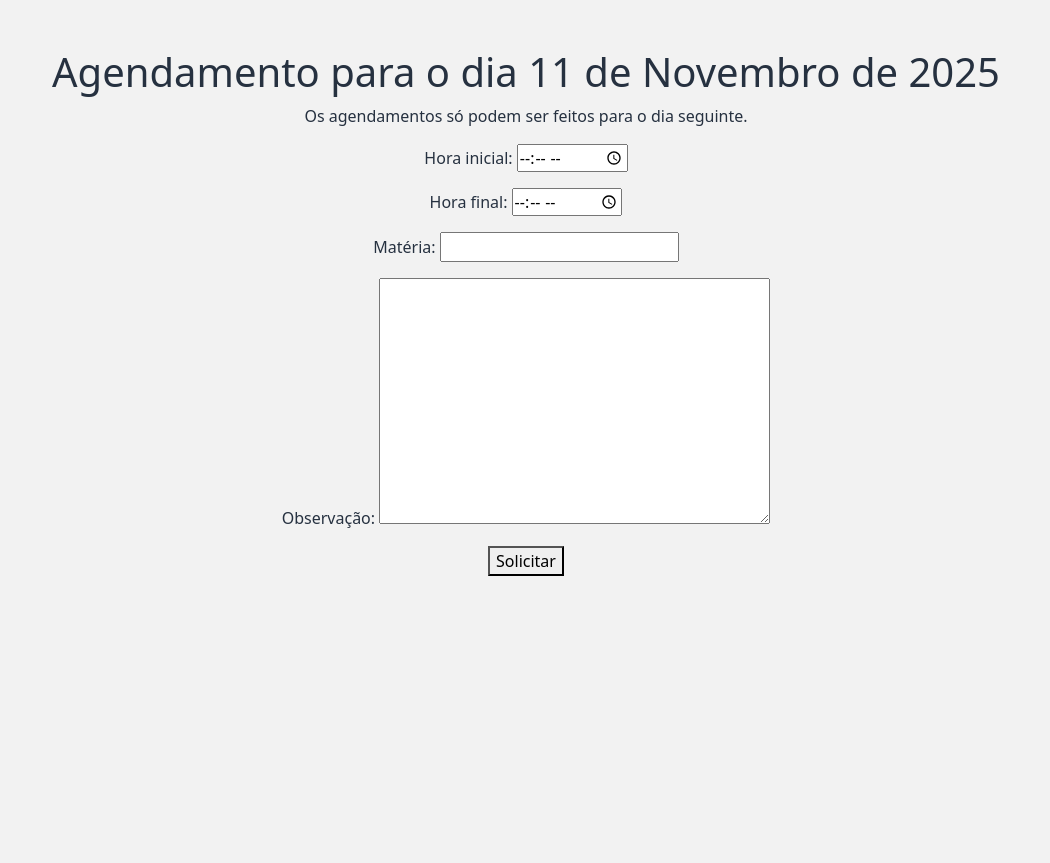
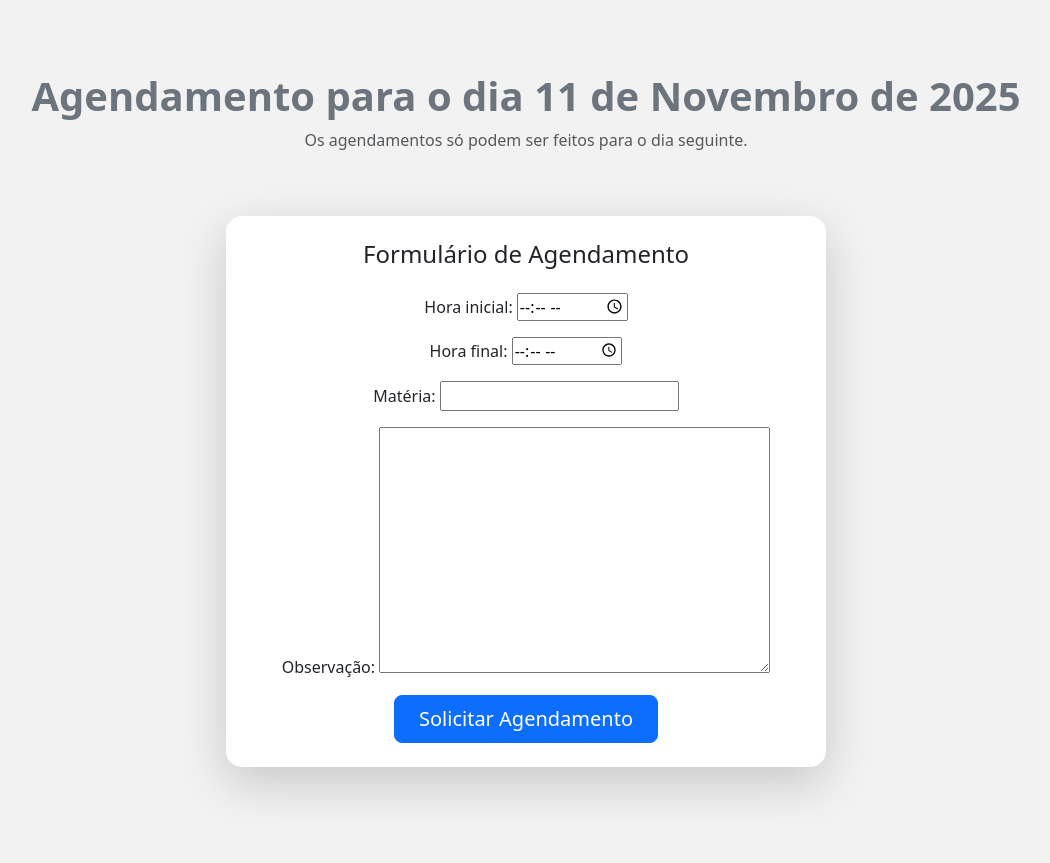
Before and after one commit to lorenaneiva/room-scheduling-manager, a Django app: page /agendar/1/ in a window 1280 px wide. Shown: the part 56-919 px from the top of the page, without its empty margins (114-1164 px from the left). Before the commit the page ends 632 px from the top, so only its background shows below. Run offline with Django 5.2, Linux system fonts and the light colour scheme.

Commit message:
style: estilização completa da pagina de pagina para realizar um agendamento

```diff
--- a/agendador/templates/agendador/agendar.html
+++ b/agendador/templates/agendador/agendar.html
@@ -1,19 +1,44 @@
 {% extends "agendador/base.html" %}
+{% load static %}
+
+{% block extra_css %}
+<link rel="stylesheet" href="{% static 'agendador/css/index.css' %}">
+{% endblock extra_css %}
+
 {% block header %}
-<h1>Agendamento para o dia {{ amanha }}</h1>
-<p>Os agendamentos só podem ser feitos para o dia seguinte.</p>
+<div class="page-header text-center mt-4">
+  <h1 class="display-6 fw-bold text-secondary">Agendamento para o dia {{ amanha }}</h1>
+  <p class="text-muted">Os agendamentos só podem ser feitos para o dia seguinte.</p>
+</div>
+
 {% if messages %}
-  <ul class="messages">
+  <div class="container mt-3">
     {% for message in messages %}
-      <li class="{{ message.tags }}">{{ message }}</li>
+      <div class="alert alert-{{ message.tags }} text-center" role="alert">
+        {{ message }}
+      </div>
     {% endfor %}
-  </ul>
+  </div>
 {% endif %}
 {% endblock header %}
+
 {% block content %}
-<form action="{% url 'agendar' sala_id %}" method="post">
-    {% csrf_token %}
-    {{ form.as_p }}
-    <button type="submit">Solicitar</button>
-</form>
-{% endblock content%}
+<div class="container my-5">
+  <div class="card shadow-lg border-0 rounded-4 mx-auto" style="max-width: 600px;">
+    <div class="card-body p-4">
+      <h4 class="text-center mb-4 text-dark">Formulário de Agendamento</h4>
+      <form action="{% url 'agendar' sala_id %}" method="post" class="needs-validation" novalidate>
+        {% csrf_token %}
+        <div class="form-group mb-3">
+          {{ form.as_p }}
+        </div>
+        <div class="text-center">
+          <button type="submit" class="btn btn-primary btn-lg px-4">
+            Solicitar Agendamento
+          </button>
+        </div>
+      </form>
+    </div>
+  </div>
+</div>
+{% endblock content %}
```
